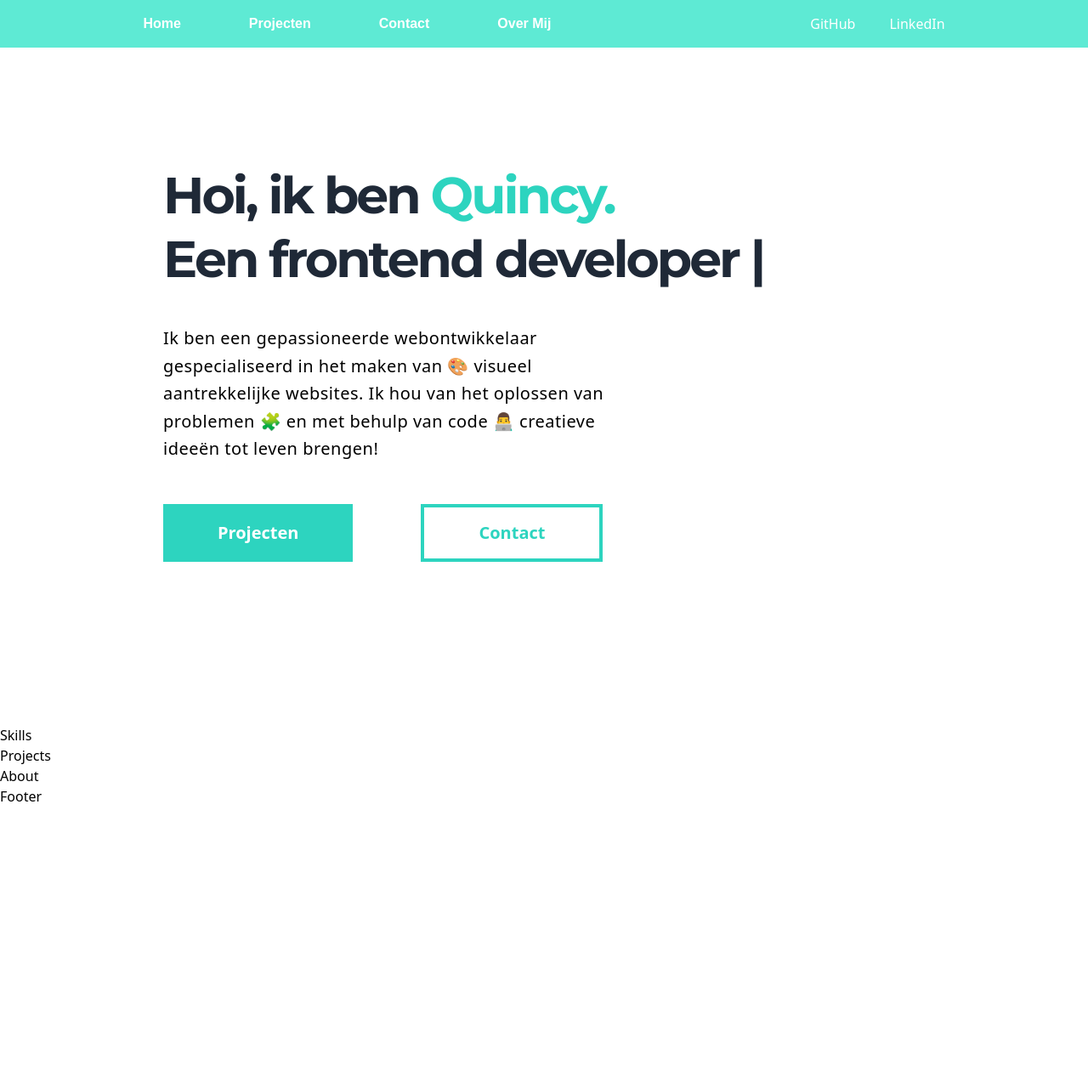
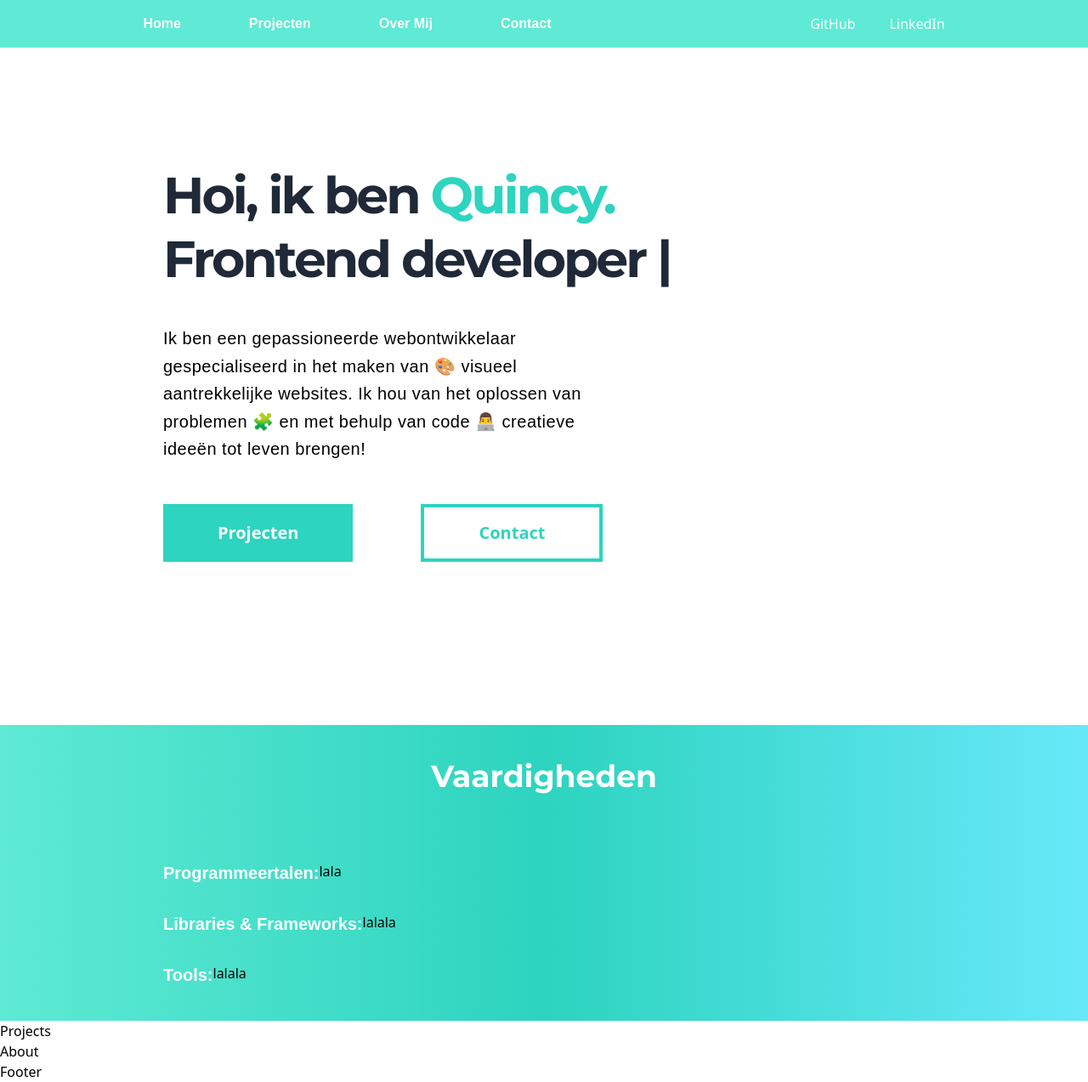
Before and after one commit to Quincy-Fer/portfolio, a React (Vite) app: page / in a window 1280 px wide. Shown: the whole page at 85% size. Before the commit the page ends 949 px from the top, so only its background shows below. Built offline with nearby package versions, Linux system fonts and the light colour scheme; a web font is replaced by a local one.

Commit message:
Add vaardigheden section, small fixes

```diff
--- a/src/components/Button.tsx
+++ b/src/components/Button.tsx
@@ -2,7 +2,7 @@ import React from "react";
 
 const Button = () => {
   return (
-    <button type="button" className="bg-teal-400 px-16 py-4 hover:bg-teal-500 transition-all">
+    <button type="button" className="bg-teal-400 px-16 py-4 hover:bg-teal-600 transition-all">
       <p className="text-white text-xl font-bold  ">Projecten</p>
     </button>
   );
--- a/src/components/Hero.tsx
+++ b/src/components/Hero.tsx
@@ -8,9 +8,9 @@ const Hero = () => {
       <h1 className="font-montserrat font-bold  text-6xl text-gray-800 leading-tight tracking-tighter">
         Hoi, ik ben <span className="text-teal-400"> Quincy.</span>
         <br />
-        Een frontend developer |
+        Frontend developer |
       </h1>
-      <p className="mt-10 max-w-[520px] text-xl leading-relaxed tracking-wide ">
+      <p className="mt-10 max-w-[520px] font-barlow text-xl leading-relaxed tracking-wide ">
         Ik ben een gepassioneerde webontwikkelaar gespecialiseerd in het maken
         van 🎨 visueel aantrekkelijke websites. Ik hou van het oplossen van
         problemen 🧩 en met behulp van code 👨‍💻 creatieve ideeën tot leven
--- a/src/components/Navbar.tsx
+++ b/src/components/Navbar.tsx
@@ -23,14 +23,14 @@ const Navbar = () => {
             </a>
           </li>
           <li className="hover:underline transition-all underline-offset-8 decoration-2">
+            <a href="#about" className="">
+              Over Mij
+            </a>
+          </li>
+          <li className="hover:underline transition-all underline-offset-8 decoration-2">
             {" "}
             <a href="#contact" className="">
               Contact
-            </a>
-          </li>
-          <li className="hover:underline transition-all underline-offset-8 decoration-2">
-            <a href="#about" className="">
-              Over Mij
             </a>
           </li>
         </ul>
--- a/src/components/Skills.tsx
+++ b/src/components/Skills.tsx
@@ -1,9 +1,31 @@
-import React from 'react'
+import React from "react";
 
 const Skills = () => {
   return (
-    <div>Skills</div>
-  )
-}
+    <section className="bg-gradient-to-r from-teal-300 via-teal-400 to-cyan-300 ">
+      <h2 className="text-center font-montserrat font-bold  text-4xl text-white py-10 ">
+        Vaardigheden
+      </h2>
+      <div className="flex flex-col gap-8 px-48 py-10 ">
+        <div className="flex">
+          <p className="text-white text-xl font-barlow font-bold">
+            Programmeertalen:
+          </p>
+          <p>lala</p>
+        </div>
+        <div className="flex">
+          <p className="text-white text-xl font-barlow font-bold">
+            Libraries & Frameworks:
+          </p>
+          <p>lalala</p>
+        </div>
+        <div className="flex">
+          <p className="text-white text-xl font-barlow font-bold">Tools:</p>
+          <p>lalala</p>
+        </div>
+      </div>
+    </section>
+  );
+};
 
-export default Skills
+export default Skills;
```
